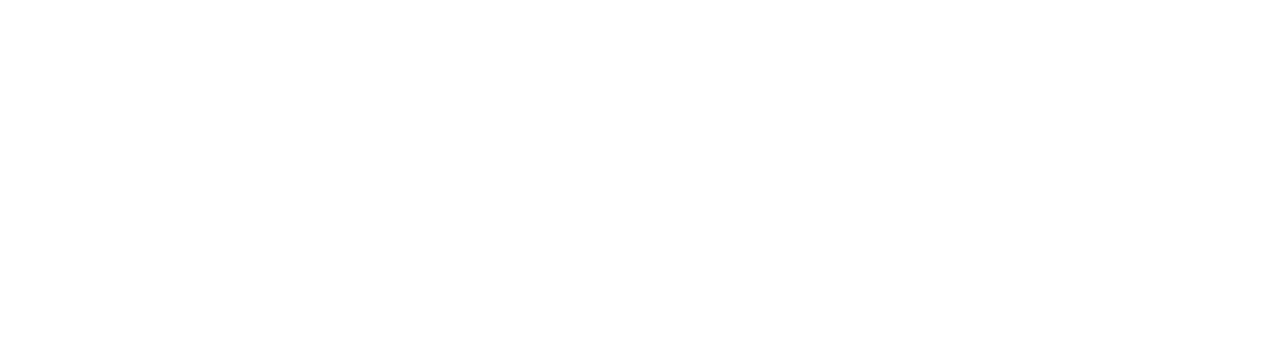
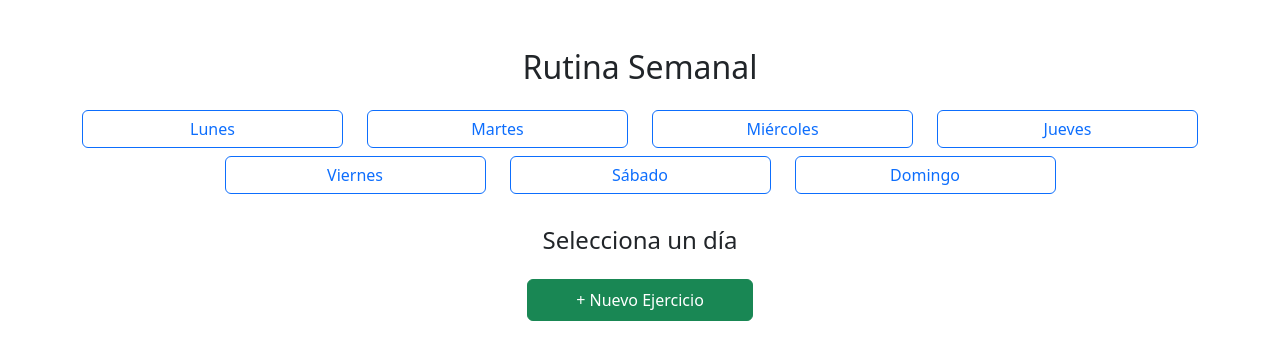
Before and after one commit to Salustiano-RoblesTeran/fitnessTrack-front, a React (Vite) app: page / in a window 1280 px wide. Before the commit this address had no page. Shown: the top 360 px of the page. Built offline with nearby package versions, Linux system fonts and the light colour scheme.

Commit message:
hice el home y la pagina de error

```diff
--- a/src/App.jsx
+++ b/src/App.jsx
@@ -1,6 +1,8 @@
 import React from 'react';
 import { BrowserRouter as Router, Routes, Route } from 'react-router-dom';
 import LoginScreen from './pages/LoginScreen';
+import HomeScreen from './pages/HomeScreen';
+import ErrorScreen from './pages/ErrorScreen';
 
 function App() {
 
@@ -8,7 +10,9 @@
     <>
       <Router>
         <Routes>
+          <Route path="/" element={<HomeScreen/>}/>
           <Route path="/login" element={<LoginScreen />} />
+          <Route path="*" element={<ErrorScreen/>}/>
         </Routes>
       </Router>
     </>
--- /dev/null
+++ b/src/pages/ErrorScreen.jsx
@@ -0,0 +1,6 @@
+const ErrorScreen = () => {
+  return (
+    <div>ErrorScreen</div>
+  )
+}
+export default ErrorScreen
--- /dev/null
+++ b/src/pages/HomeScreen.jsx
@@ -0,0 +1,76 @@
+import React, { useState, useEffect } from 'react';
+import 'bootstrap/dist/css/bootstrap.min.css';
+
+const HomeScreen = () => {
+    const [diaSeleccionado, setDiaSeleccionado] = useState('');
+    const [ejercicios, setEjercicios] = useState([]);
+    const [dias] = useState(['Lunes', 'Martes', 'Miércoles', 'Jueves', 'Viernes', 'Sábado', 'Domingo']);
+
+    useEffect(() => {
+        if (diaSeleccionado) {
+            obtenerEjercicios(diaSeleccionado);
+        }
+    }, [diaSeleccionado]);
+
+    const obtenerEjercicios = async (dia) => {
+        try {
+            const response = await fetch(`http://localhost:3000/api/ejercicios?dia=${dia}`);
+            const data = await response.json();
+            setEjercicios(data);
+        } catch (error) {
+            console.error('Error al obtener ejercicios:', error);
+        }
+    };
+
+    const handleNuevoEjercicio = () => {
+        window.location.href = '/nuevo-ejercicio';
+    };
+
+    return (
+        <div className="container mt-5">
+            <h2 className="text-center mb-4">Rutina Semanal</h2>
+
+            {/* Días en formato responsivo */}
+            <div className="row justify-content-center mb-4">
+                {dias.map((dia) => (
+                    <div key={dia} className="col-6 col-md-3 mb-2 d-flex justify-content-center">
+                        <button
+                            className={`btn w-100 ${diaSeleccionado === dia ? 'btn-primary' : 'btn-outline-primary'}`}
+                            onClick={() => setDiaSeleccionado(dia)}
+                        >
+                            {dia}
+                        </button>
+                    </div>
+                ))}
+            </div>
+
+            <div className="text-center mb-4">
+                <h4>{diaSeleccionado || 'Selecciona un día'}</h4>
+            </div>
+
+            {ejercicios.length > 0 ? (
+                <ul className="list-group">
+                    {ejercicios.map((ejercicio) => (
+                        <li key={ejercicio._id} className="list-group-item d-flex flex-column flex-md-row justify-content-between align-items-center">
+                            <span className="fw-bold">{ejercicio.nombreEjercicio}</span>
+                            <span className="text-muted">
+                                {ejercicio.series} x {ejercicio.repeticiones} - {ejercicio.peso} kg
+                            </span>
+                        </li>
+                    ))}
+                </ul>
+            ) : diaSeleccionado && (
+                <p className="text-center">No hay ejercicios para este día.</p>
+            )}
+
+            {/* Botón de nuevo ejercicio */}
+            <div className="d-flex justify-content-center mt-4">
+                <button className="btn btn-success px-5 py-2" onClick={handleNuevoEjercicio}>
+                    + Nuevo Ejercicio
+                </button>
+            </div>
+        </div>
+    );
+};
+
+export default HomeScreen;
--- a/src/pages/LoginScreen.jsx
+++ b/src/pages/LoginScreen.jsx
@@ -1,16 +1,17 @@
 import React, { useState } from 'react';
 import { useNavigate } from 'react-router-dom';
-
 
 const LoginScreen = () => {
     const [correo, setCorreo] = useState('');
     const [password, setPassword] = useState('');
     const [error, setError] = useState('');
+    const [loading, setLoading] = useState(false);  // Estado de carga
     const navigate = useNavigate();
 
     const handleSubmit = async (e) => {
         e.preventDefault();
         setError('');
+        setLoading(true);  // Iniciar el estado de carga
 
         try {
             const response = await fetch('http://localhost:3000/api/auth/login', {
@@ -28,13 +29,14 @@
             }
 
             const { token } = data;
+            localStorage.setItem('token', token);
+            console.log(token);
 
-            // Guardar token e ID de usuario
-            localStorage.setItem('token', token);
-            console.log(token)
-
+            navigate('/');  // Redirigir a la pantalla principal
         } catch (error) {
             setError('Credenciales incorrectas. Intenta de nuevo.');
+        } finally {
+            setLoading(false);  // Termina el estado de carga
         }
     };
 
@@ -53,6 +55,7 @@
                             value={correo}
                             onChange={(e) => setCorreo(e.target.value)}
                             required
+                            disabled={loading}  // Desactivar input mientras carga
                         />
                     </div>
                     <div className="mb-3">
@@ -64,9 +67,20 @@
                             value={password}
                             onChange={(e) => setPassword(e.target.value)}
                             required
+                            disabled={loading}  // Desactivar input mientras carga
                         />
                     </div>
-                    <button type="submit" className="btn btn-primary w-100">Ingresar</button>
+                    <button
+                        type="submit"
+                        className="btn btn-primary w-100"
+                        disabled={loading}  // Desactivar botón mientras carga
+                    >
+                        {loading ? (
+                            <span className="spinner-border spinner-border-sm"></span>
+                        ) : (
+                            'Ingresar'
+                        )}
+                    </button>
                 </form>
             </div>
         </div>
```
